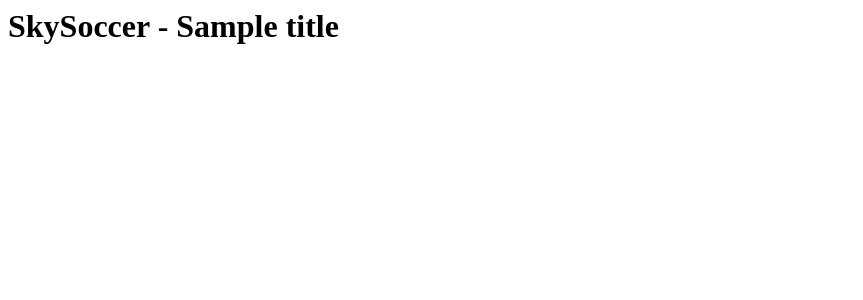
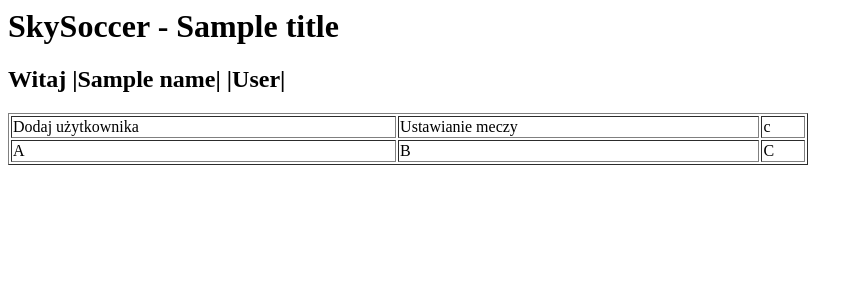
Before and after one commit to przeor/SkySoccer, a Python web app: template skysoccer/templates/admin.html in a window 1280 px wide. Shown: the top 300 px of the page, without its empty margins (0-863 px from the left). Run offline with Jinja, Linux system fonts and the light colour scheme; the template is opened without the code that fills it: most values are stand-ins (such as "Sample title", 1, 10 or a date in 2020).

Commit message:
Changed admin and index files.

```diff
--- a/skysoccer/controllers/homepage.py
+++ b/skysoccer/controllers/homepage.py
@@ -36,13 +36,9 @@ def index_view(request):
             print "User not found"
             return False
     #-------------------------------------------------------------------------
-    print "START"
     template = get_template()
     data_for_template = get_initial_data()
     data_for_template["players"] = get_players()
     if check_user(request):
-        print "LOL"
         return HTTPFound(location="/admin.html")
-        print "D@"
-    print "==="
     return Response(template.render(**data_for_template))
--- a/skysoccer/templates/admin.html
+++ b/skysoccer/templates/admin.html
@@ -5,6 +5,20 @@
 </head>
 <body>
 <h1>SkySoccer - {{title}}</h1>
+<h2>Witaj |{{name}}| |{{surname}}|</h2>
+
+<table border='1' width="800px">
+    <tr>
+        <td>Dodaj użytkownika</td>
+        <td>Ustawianie meczy</td>
+        <td>c</td>
+    </tr>
+    <tr>
+        <td>A</td>
+        <td>B</td>
+        <td>C</td>
+    </tr>
+</table>
 
 </body>
 </html>
--- a/skysoccer/templates/index.html
+++ b/skysoccer/templates/index.html
@@ -7,13 +7,13 @@
 <h1>SkySoccer</h1>
 
 <form name="input" method="post">
-Username: <input type="text" name="user"><br>
-Password: <input type="password" name="password"><br>
+Name: <input type="text" name="name"><br>
+Surname: <input type="text" name="surname"><br>
 <input type="submit" value="Submit">
 <small><a href="">Register</a></small>
 </form>
 
-<table border='1' width="600px">
+<table border='1' width="800px">
 
     <tr>
         <td>Top10 graczy: </td>
```
Also changed, not shown: skysoccer/controllers/adminpage.py (+7 -1 lines).
